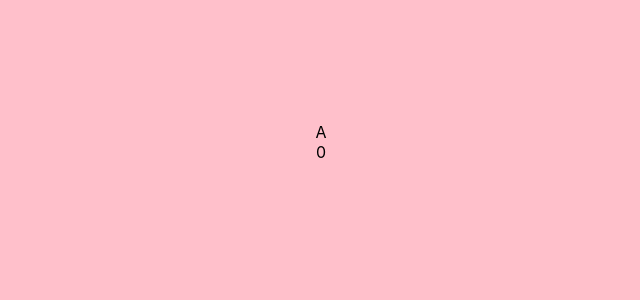
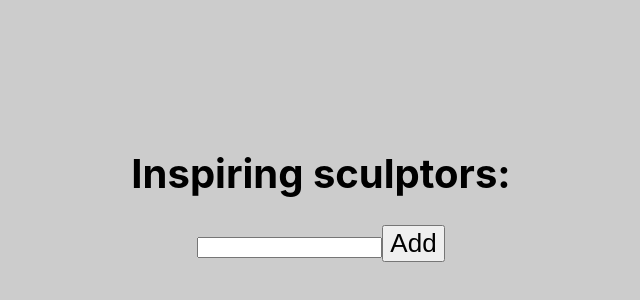
Before and after one commit to Kento97/Learn_React, a React (Vite) app in the folder react-vite-ts/: page / in a window 1280 px wide. Shown: the part 278-578 px from the top of the page, without its empty margins (319-959 px from the left). Built offline with nearby package versions, Linux system fonts and the light colour scheme.

Commit message:
Updating Arrays in State-push or unshift

```diff
--- a/react-vite-ts/package.json
+++ b/react-vite-ts/package.json
@@ -9,9 +9,11 @@
   },
   "dependencies": {
     "hox": "^1.1.6",
+    "immer": "^9.0.12",
     "react": "^17.0.2",
     "react-dom": "^17.0.2",
-    "react-router-dom": "^6.2.2"
+    "react-router-dom": "^6.2.2",
+    "use-immer": "^0.7.0"
   },
   "devDependencies": {
     "@types/node": "^17.0.21",
--- a/react-vite-ts/src/App.css
+++ b/react-vite-ts/src/App.css
@@ -2,8 +2,10 @@
     text-align: center;
     width: 100vw;
     height: 100vh;
-    background-color: pink;
+    background-color: #ccc;
     padding-top: 50vh;
+    font-weight: bold;
+    font-size: 20px;
 }
 
 .App-logo {
--- a/react-vite-ts/src/App.tsx
+++ b/react-vite-ts/src/App.tsx
@@ -1,14 +1,14 @@
 import {useState} from 'react'
 import './App.css'
 import {useNavigate, Routes} from "react-router-dom";
-import Hooks from "@/learn-hooks/hooks";
+import MutateArray from "@/learn-hooks/MutateArray";
 
 
 function App() {
 
     return (
         <div className="App">
-            <Hooks/>
+            <MutateArray/>
         </div>
     )
 }
--- /dev/null
+++ b/react-vite-ts/src/learn-hooks/MutateArray.tsx
@@ -0,0 +1,31 @@
+import React, {useState} from "react";
+import {useImmer} from "use-immer";
+
+let nextId = 0;
+
+function MutateArray() {
+    const [name, setName] = useState('');
+    const [artists, setArtists] = useState<{ id: number, name: string }[]>([]);
+
+    return (
+        <>
+            <h1>Inspiring sculptors:</h1>
+            <input value={name} onChange={(e) => setName(e.target.value)}/>
+            <button onClick={() => {
+                setName('')
+                name && setArtists([
+                    {id: nextId++, name: name},
+                    ...artists,
+                ])
+            }}>Add
+            </button>
+            <ul>
+                {
+                    artists.map((item) => <li key={item.id}>{item.name}</li>)
+                }
+            </ul>
+        </>
+    )
+}
+
+export default MutateArray;
--- a/react-vite-ts/src/learn-hooks/hooks.tsx
+++ /dev/null
@@ -1,36 +0,0 @@
-import {
-    useState,
-    useEffect,
-    useRef,
-    useContext,
-    createContext,
-} from 'react';
-
-
-const Context = createContext(0)
-const B = () => {
-    const count = useContext(Context);
-    return <div>{count}</div>
-}
-
-
-const A = () => {
-    return <div>
-        A
-        <B/>
-    </div>
-}
-
-const Hooks = () => {
-    const [count, setCount] = useState(0)
-    return (
-        <div>
-            <Context.Provider value={count}>
-                <A/>
-            </Context.Provider>
-
-        </div>
-    )
-}
-
-export default Hooks;
```
Also changed, not shown: 1 other file (tests, documents, lock files or other folders).
